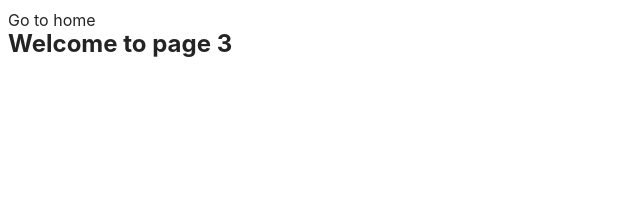
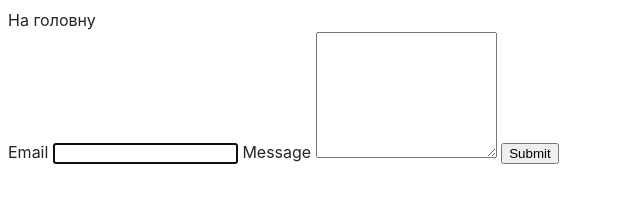
Before and after one commit to izzwerg/goit-js-hw-09, a website built with Vite: page src/2-form.html in a window 1280 px wide. Shown: the whole page, without its empty margins (0-640 px from the left). Built offline with nearby package versions, Linux system fonts and the light colour scheme.

Commit message:
form base

```diff
--- a/src/2-form.html
+++ b/src/2-form.html
@@ -6,12 +6,23 @@
     <meta name="viewport" content="width=device-width, initial-scale=1.0" />
     <title>Page 3</title>
     <link rel="stylesheet" href="./css/styles.css" />
+    <link rel="stylesheet" href="./css/2-form.css" />
   </head>
   <body>
     <section>
-      <a href="./index.html">Go to home</a>
-      <h1>Welcome to page 3</h1>
+      <a href="./index.html">На головну</a>
     </section>
+    <form class="feedback-form" autocomplete="off">
+      <label>
+        Email
+        <input type="email" name="email" autofocus />
+      </label>
+      <label>
+        Message
+        <textarea name="message" rows="8"></textarea>
+      </label>
+      <button type="submit">Submit</button>
+    </form>
     <script defer type="module" src="./js/2-form.js"></script>
   </body>
 </html>
```
Also changed, not shown: src/css/2-form.css (added).
